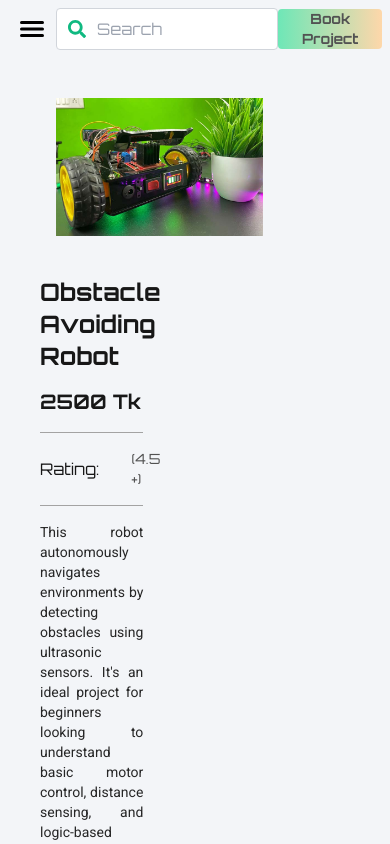
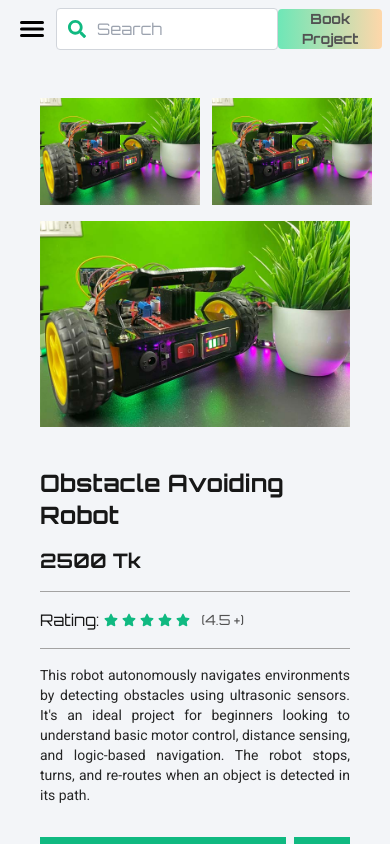
Before and after one commit to Shihab221/firefly, a Next.js app: page /projectdetails/1 in a window 390 px wide. Shown: the top 844 px of the page. Built offline with nearby package versions, Linux system fonts and the light colour scheme.

Commit message:
details page responsive fix

```diff
--- a/app/(main)/projectdetails/[id]/page.tsx
+++ b/app/(main)/projectdetails/[id]/page.tsx
@@ -26,37 +26,38 @@ const Page = () => {
     <div className="px-10 py-10 sm:px-20 min-h-screen flex-col">
       <div className="flex flex-col sm:flex-row gap-10 ">
         {/* Image Section */}
-        <div className="flex flex-row justify-between gap-4 w-2/3">
-          <div className="flex flex-col gap-4">
+        <div className="flex flex-col sm:flex-row justify-between gap-4 w-full sm:w-2/3">
+          <div className="flex flex-row sm:flex-col gap-3">
             <Image
               src={product.image}
               alt="product_image"
-              width={200}
-              height={200}
-              className="w-42 object-contain"
+              width={100}
+              height={100}
+              className="w-40 object-contain"
               unoptimized
             />
             <Image
               src={product.image}
               alt="product_image"
-              width={200}
-              height={200}
-              className="w-42 object-contain"
+              width={100}
+              height={100}
+              className="w-40 object-contain"
               unoptimized
             />
+
           </div>
           <Image
             src={product.image}
             alt="product_image"
             width={640}
             height={500}
-            className="object-contain"
+            className="w-full object-contain"
             unoptimized
           />
         </div>
 
         {/* Details Section */}
-        <div className="text-neutral-900 flex flex-col justify-between gap-4 w-1/3 font-orbitron">
+        <div className="text-neutral-900 flex flex-col justify-between gap-4 w-full sm:w-1/3 font-orbitron">
           <h2 className="font-semibold text-2xl">{product.name}</h2>
 
           <div className="flex flex-row gap-2 items-center text-xl border-b border-neutral-400 pb-4">
--- a/components/Footer.tsx
+++ b/components/Footer.tsx
@@ -17,7 +17,7 @@ const Footer = () => {
   return (
     <div className=" bg-neutral-900">
       {/* top four options */}
-      <div className="flex flex-row justify-between items-center text-white py-5 px-5 sm:px-20 font-orbitron font-bold">
+      <div className="flex flex-row justify-between items-center text-white py-5 px-10 sm:px-20 font-orbitron font-bold">
         <li className="flex flex-col items-center justify-center gap-2 ">
           <AiOutlineSecurityScan size={36} className="text-emerald-500" />
           <h4 className="text-emerald-500">Smart Security</h4>
--- a/components/Navbar.tsx
+++ b/components/Navbar.tsx
@@ -19,7 +19,7 @@ const navbarData = [
 const Navbar = () => {
   const [isOpen, setIsOpen] = useState(false);
   return (
-    <div className="w-full px-2  sm:px-20 font-orbitron">
+    <div className="w-full px-2 sm:px-20 font-orbitron">
       <div className="flex flex-row items-center justify-between py-2">
         <Image
           src="/images/logo.jpg"
```
